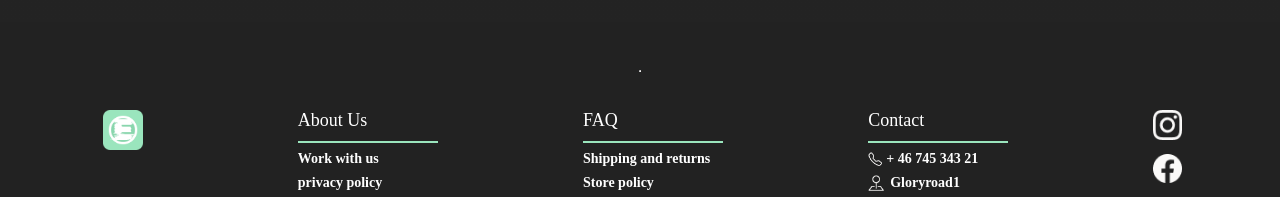
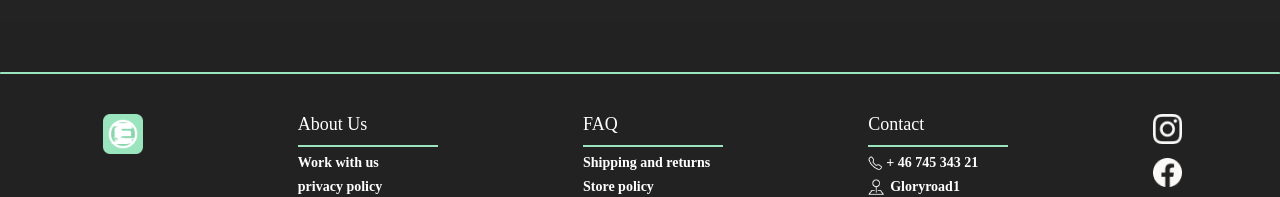
Before and after one commit to DiyanaR/EcoWheelz, a React (Create React App) app in the folder frontend/: page / in a window 1280 px wide. Shown: the part 988-1185 px from the top of the page. Built offline with nearby package versions, Linux system fonts and the light colour scheme; no server answers.

Commit message:
update css footer

```diff
--- a/frontend/src/components/Footer.tsx
+++ b/frontend/src/components/Footer.tsx
@@ -4,7 +4,7 @@ function Footer() {
   return (
     <>
       <div className="footer">
-        <hr className="Productfooter-line" />
+        <hr className="product-footer-line" />
         <div className="footer-container">
           <div className="desktop-icon">
             <img
```
